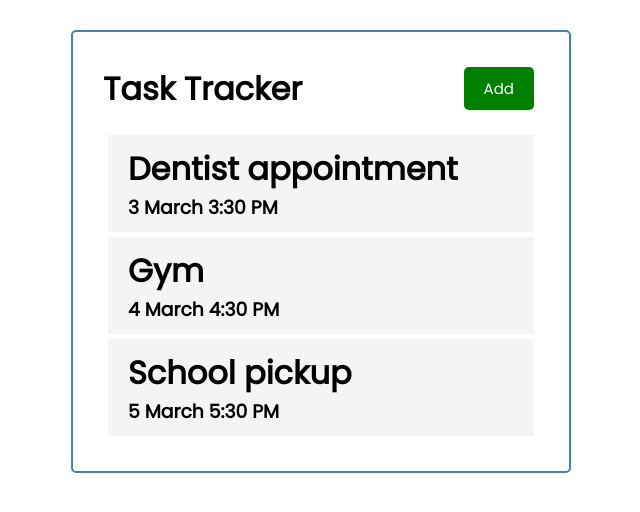
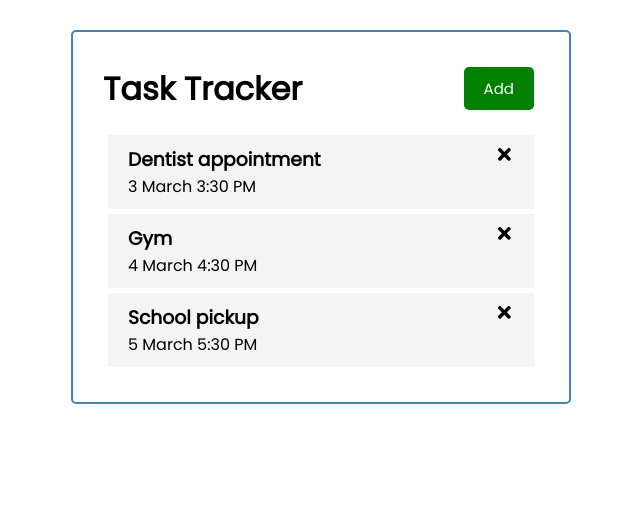
Before and after one commit to machineawin/fast-tracker, a React (Create React App) app: page / in a window 1280 px wide. Shown: the top 512 px of the page, without its empty margins (319-959 px from the left). Built offline with nearby package versions, Linux system fonts and the light colour scheme.

Commit message:
Add react icons

```diff
--- a/package.json
+++ b/package.json
@@ -8,6 +8,7 @@
     "@testing-library/user-event": "^13.5.0",
     "react": "^17.0.2",
     "react-dom": "^17.0.2",
+    "react-icons": "^4.3.1",
     "react-scripts": "5.0.0",
     "web-vitals": "^2.1.4"
   },
--- a/src/Components/Task.jsx
+++ b/src/Components/Task.jsx
@@ -1,10 +1,10 @@
-
+import { FaTimes } from "react-icons/fa";
 const Task = ({task}) => {
 
   return (
     <div className="task">
-        <h1>{task.text}</h1>
-        <h3>{task.time}</h3>
+        <h3>{task.text} <FaTimes/></h3>
+        <p>{task.time}</p>
     </div>
   )
 }
--- a/src/Components/Tasks.jsx
+++ b/src/Components/Tasks.jsx
@@ -1,8 +1,10 @@
 import Task from "./Task"
+import { useState } from "react"
 
 const Tasks = () => {
 
-    const tasks = [
+    const [tasks, setTasks] = useState (
+        [
             {
                 id: 1,
                 text: 'Dentist appointment',
@@ -22,6 +24,8 @@ const Tasks = () => {
                 reminder: false,
             },
         ]
+    )
+
 
   return (
 
--- a/src/index.css
+++ b/src/index.css
@@ -67,7 +67,7 @@ body {
 
 .task h3 {
   display: flex;
-  align-items: center;
+  align-items: right;
   justify-content: space-between;
 }
 
```
Also changed, not shown: 1 other file (tests, documents, lock files or other folders). Lines whose indentation alone changed are shown as unchanged.
